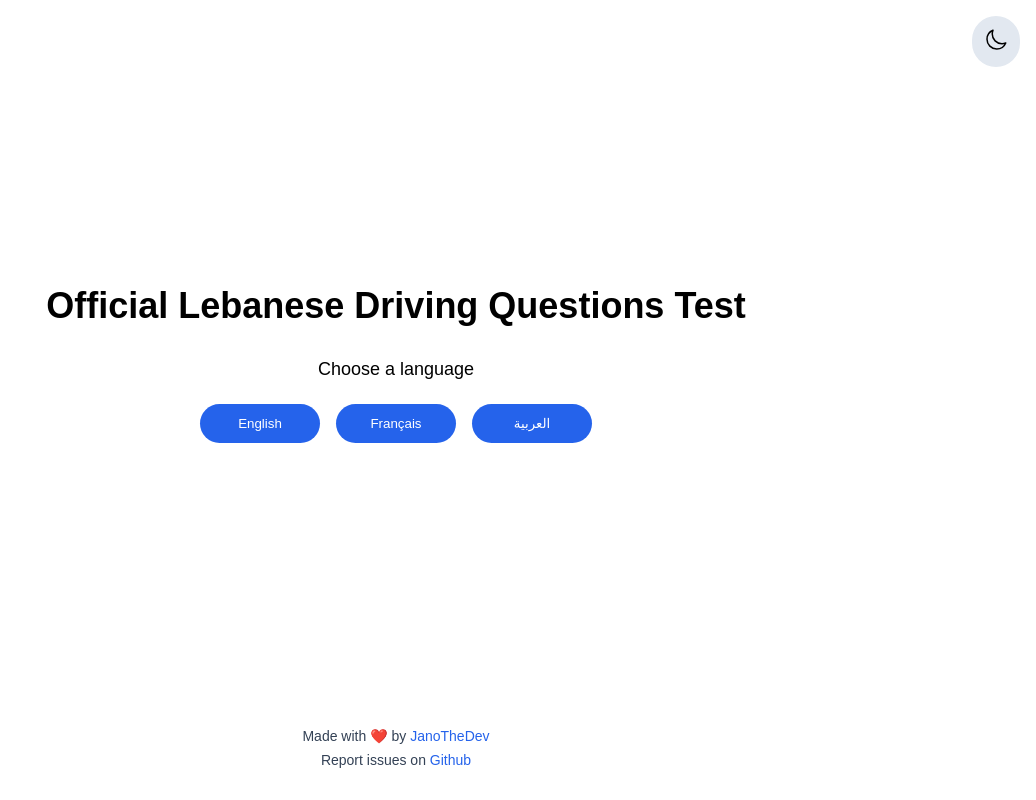
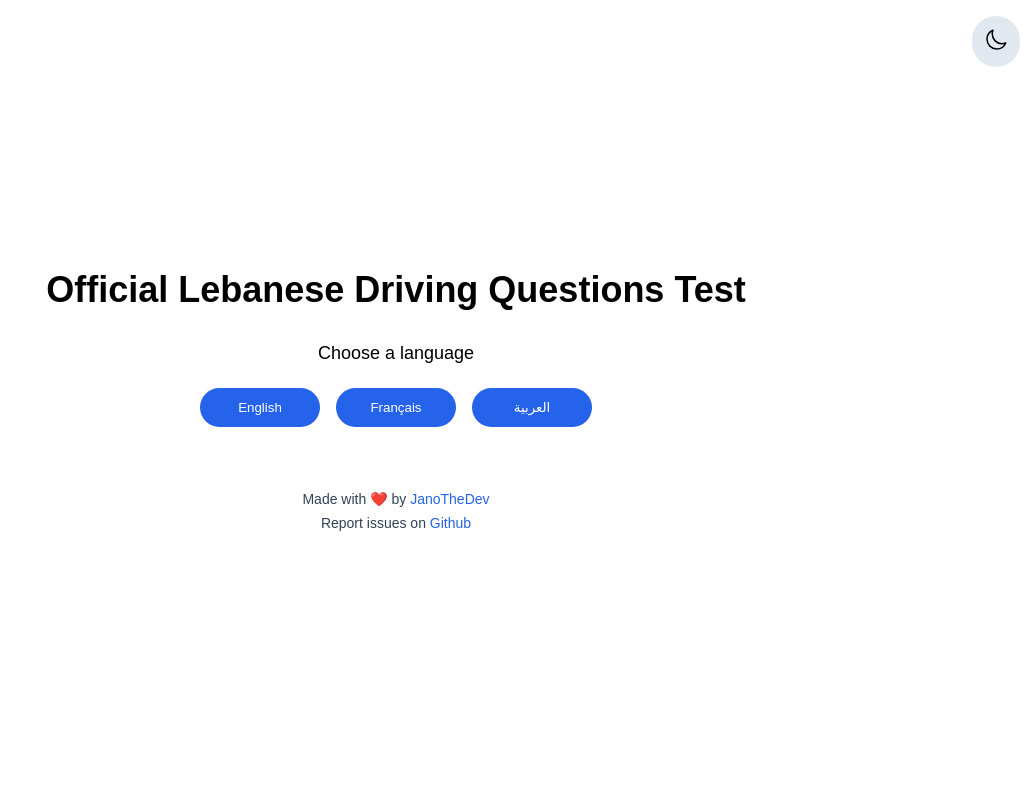
Before and after one commit to JanoTheDev/Lebanese-Driving-Test, a Next.js app: page / in a window 1280 px wide. Shown: the whole page, without its empty margins (244-1280 px from the left). Built offline with nearby package versions, Linux system fonts and the light colour scheme.

Commit message:
Change footer position in the main page

```diff
--- a/src/app/globals.css
+++ b/src/app/globals.css
@@ -33,7 +33,9 @@ body.dark {
   display: flex;
   flex-direction: column;
   align-items: center;
+  justify-content: center;
   padding: 2rem;
+  gap: 2rem;
 }
 
 .theme-toggle {
@@ -66,7 +68,6 @@ body.dark .theme-toggle:hover {
 }
 
 main {
-  flex: 1;
   display: flex;
   flex-direction: column;
   align-items: center;
@@ -94,6 +95,7 @@ h1 {
 .language-buttons {
   display: flex;
   gap: 1rem;
+  margin-bottom: 2rem;
 }
 
 .language-button {
@@ -119,11 +121,12 @@ h1 {
 }
 
 footer {
-  margin-top: 2rem;
+  position: relative;
   display: flex;
   flex-direction: column;
   align-items: center;
   gap: 0.5rem;
+  width: 100%;
 }
 
 .copyright {
```
